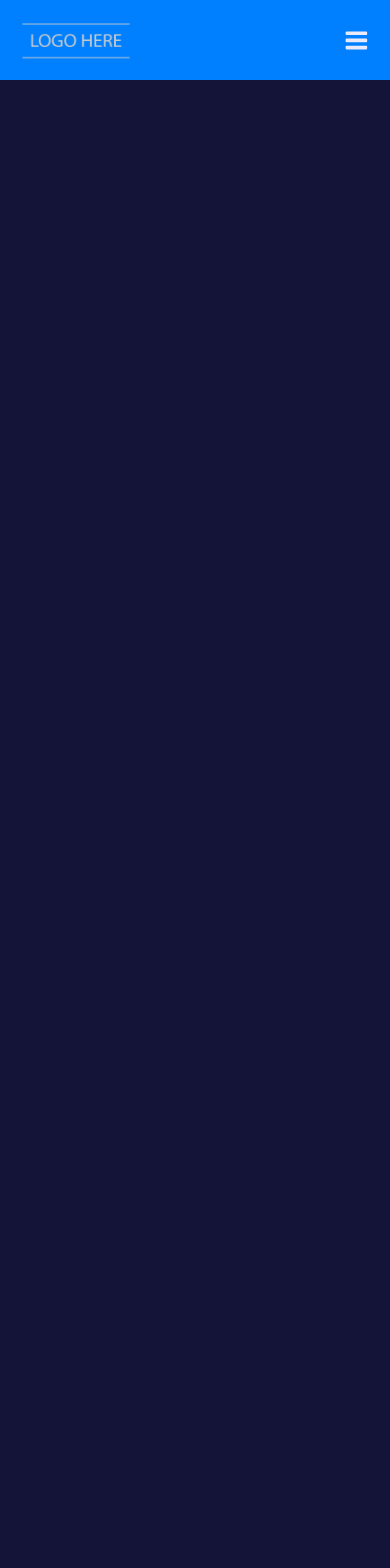
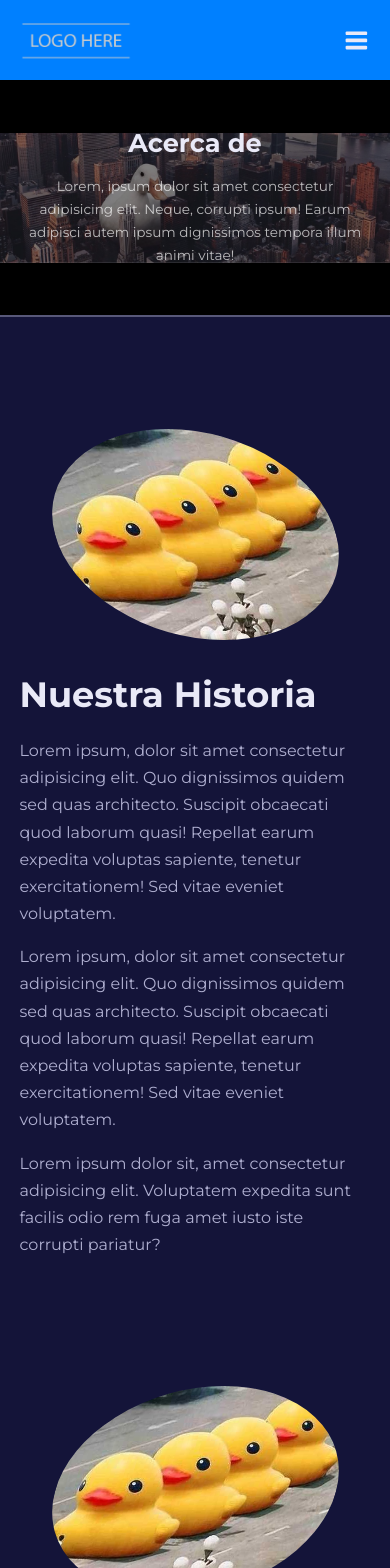
Before and after one commit to DDuck12/Uchuy, a React (Create React App) app: page /about in a window 390 px wide. Shown: the top 1568 px of the page. Before the commit the page ends 844 px from the top, so only its background shows below. Built offline with nearby package versions, Linux system fonts and the light colour scheme.

Commit message:
Added About page and media queries

```diff
--- a/src/App.jsx
+++ b/src/App.jsx
@@ -6,6 +6,7 @@ import Contact from './pages/contact/Contact'
 import Gallery from './pages/gallery/Gallery'
 import NotFound from './pages/notFound/NotFound'
 import Navbar from './components/Navbar'
+import Footer from './components/Footer'
 
 
 const App = () => {
@@ -19,6 +20,7 @@ const App = () => {
         <Route path='gallery' element={<Gallery/>}/>
         <Route path='*' element={<NotFound/>}/>
       </Routes>
+      <Footer/>
     </BrowserRouter>
   )
 }
--- /dev/null
+++ b/src/components/Header.jsx
@@ -0,0 +1,17 @@
+const Header = ({title, image, children}) => {
+  return (
+    <header className="header">
+        <div className="header__container">
+            <div className="header__container-bg">
+                <img src={image} alt="Header background" />
+            </div>
+            <div className="header__content">
+              <h2>{title}</h2>
+              <p>{children}</p>
+            </div>
+        </div>
+    </header>
+  )
+}
+
+export default Header
--- a/src/index.css
+++ b/src/index.css
@@ -158,6 +158,49 @@ section {
     font-weight: 300;
 }
 
+/* Header */
+
+.header {
+    margin-top: 5rem;
+    height: 20rem;
+    overflow: hidden;
+    border-bottom: 2px solid var(--color-gray-400);
+}
+
+.header__container {
+    width: 100%;
+    height: 100%;
+    position: relative;
+    display: grid;
+    place-items: center;
+    background: black;
+}
+
+.header__container-bg {
+    position: absolute;
+    width: 100%;
+}
+
+.header__container-bg img {
+    opacity: 0.5;
+}
+
+.header__content {
+    position: relative;
+    width: 44%;
+    margin: 0 auto;
+    text-align: center;
+    color: var(--color-gray-100);
+}
+
+.header__content h2 {
+    margin-bottom: 1rem;
+}
+
+.header__content p {
+    color: rgba(255, 255, 255, 0.7);
+}
+
 /* Media Queries (Medium)*/
 @media screen and (max-width: 1024px) {
     .container {
@@ -171,6 +214,10 @@ section {
     h2 {
         font-size: 1.6rem;
     }
+
+    .header__content {
+        width: 76%;
+    }
 }
 
 /* Media Queries (Small)*/
@@ -183,4 +230,21 @@ section {
         font-size: 2.2rem;
         line-height: 1.3;
     }
+
+    section {
+        margin-top: 7rem;
+    }
+
+    .header {
+        height: fit-content;
+    }
+
+    .header__content {
+        width: var(--container-width-md);
+        padding: 3rem 0;
+    }
+
+    .header__content p {
+        font-size: 0.85rem;
+    }
 }
--- a/src/pages/about/About.jsx
+++ b/src/pages/about/About.jsx
@@ -1,8 +1,74 @@
+import Header from '../../components/Header'
+import HeaderImage from '../../images/background.jpg'
+import StoryImage from '../../images/placeholder.jpg'
+import VisionImage from '../../images/placeholder.jpg'
+import MissionImage from '../../images/placeholder.jpg'
 import './about.css'
 
 const About = () => {
   return (
-    <div>About</div>
+    <>
+    <Header title="Acerca de" image={HeaderImage}>
+      Lorem, ipsum dolor sit amet consectetur adipisicing elit. Neque, corrupti ipsum! Earum adipisci autem ipsum dignissimos tempora illum animi vitae!
+    </Header>
+
+    <section className="about__story">
+      <div className="container about__story-container">
+        <div className="about__section-image">
+          <img src={StoryImage} alt="Story img" />
+        </div>
+        <div className="about__section-content">
+          <h1>Nuestra Historia</h1>
+          <p>
+            Lorem ipsum, dolor sit amet consectetur adipisicing elit. Quo dignissimos quidem sed quas architecto. Suscipit obcaecati quod laborum quasi! Repellat earum expedita voluptas sapiente, tenetur exercitationem! Sed vitae eveniet voluptatem.
+          </p>
+          <p>
+            Lorem ipsum, dolor sit amet consectetur adipisicing elit. Quo dignissimos quidem sed quas architecto. Suscipit obcaecati quod laborum quasi! Repellat earum expedita voluptas sapiente, tenetur exercitationem! Sed vitae eveniet voluptatem.
+          </p>
+          <p>
+            Lorem ipsum dolor sit, amet consectetur adipisicing elit. Voluptatem expedita sunt facilis odio rem fuga amet iusto iste corrupti pariatur?
+          </p>
+        </div>
+      </div>
+    </section>
+
+    <section className="about__vision">
+      <div className="container about__vision-container">
+        <div className="about__section-content">
+          <h1>Nuestra Vision</h1>
+          <p>
+            Lorem ipsum, dolor sit amet consectetur adipisicing elit. Quo dignissimos quidem sed quas architecto. Suscipit obcaecati quod laborum quasi! Repellat earum expedita voluptas sapiente, tenetur exercitationem! Sed vitae eveniet voluptatem.
+          </p>
+          <p>
+            Lorem ipsum, dolor sit amet consectetur adipisicing elit. Quo dignissimos quidem sed quas architecto. Suscipit obcaecati quod laborum quasi! Repellat earum expedita voluptas sapiente, tenetur exercitationem! Sed vitae eveniet voluptatem.
+          </p>
+        </div>
+        <div className="about__section-image">
+          <img src={VisionImage} alt="Vision img" />
+        </div>
+      </div>
+    </section>
+
+    <section className="about__mission">
+      <div className="container about__mission-container">
+        <div className="about__section-image">
+          <img src={MissionImage} alt="Mission img" />
+        </div>
+        <div className="about__section-content">
+          <h1>Nuestra Mision</h1>
+          <p>
+            Lorem ipsum, dolor sit amet consectetur adipisicing elit. Quo dignissimos quidem sed quas architecto. Suscipit obcaecati quod laborum quasi! Repellat earum expedita voluptas sapiente, tenetur exercitationem! Sed vitae eveniet voluptatem.
+          </p>
+          <p>
+            Lorem ipsum, dolor sit amet consectetur adipisicing elit. Quo dignissimos quidem sed quas architecto. Suscipit obcaecati quod laborum quasi! Repellat earum expedita voluptas sapiente, tenetur exercitationem! Sed vitae eveniet voluptatem.
+          </p>
+          <p>
+            Lorem ipsum dolor sit, amet consectetur adipisicing elit. Voluptatem expedita sunt facilis odio rem fuga amet iusto iste corrupti pariatur?
+          </p>
+        </div>
+      </div>
+    </section>
+    </>
   )
 }
 
--- a/src/pages/about/about.css
+++ b/src/pages/about/about.css
@@ -0,0 +1,69 @@
+.about__section-image {
+    border-radius: 50%;
+    overflow: hidden;
+    transform: skew(15deg);
+    transition: var(--transition);
+}
+
+.about__section-image:nth-child(2) {
+    transform: skew(-15deg);
+}
+
+.about__section-image:hover {
+    transform: skew(0);
+}
+
+.about__section-content h1 {
+    margin-bottom: 2rem;
+
+}
+
+.about__section-content p {
+    margin-bottom: 1rem;
+}
+
+.about__story-container, .about__mission-container {
+    display: grid;
+    grid-template-columns: 40% 50%;
+    gap: 10%;
+}
+
+.about__vision-container {
+    display: grid;
+    grid-template-columns: 50% 40%;
+    gap: 10%;
+}
+
+/* Media Queries (Medium) */
+
+@media screen and (max-width: 1024px) {
+    .about__section-image {
+        width: 60%;
+    }
+
+    .about__section-content h1 {
+        margin-bottom: 1.2rem;
+    }
+
+    .about__story-container, .about__vision-container, .about__mission-container {
+        grid-template-columns: 1fr;
+        gap: 3rem;
+    }
+
+    .about__vision .about__section-image {
+        grid-row: 1;
+    }
+}
+
+/* Media Queries (Small) */
+
+@media screen and (max-width: 600px) {
+    .about__section-image {
+        width: 80%;
+        margin-inline: auto;
+    }
+
+    .about__story-container, .about__vision-container, .about__mission-container {
+        gap: 2rem;
+    }
+}
```
Also changed, not shown: src/images/background.jpg (added), src/images/logo.png (deleted).
